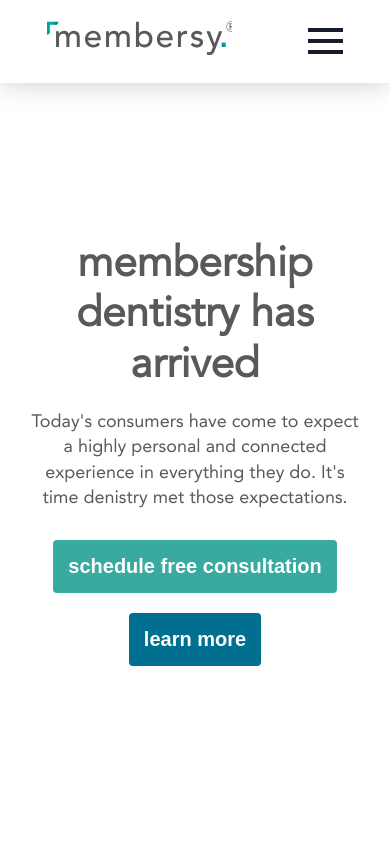
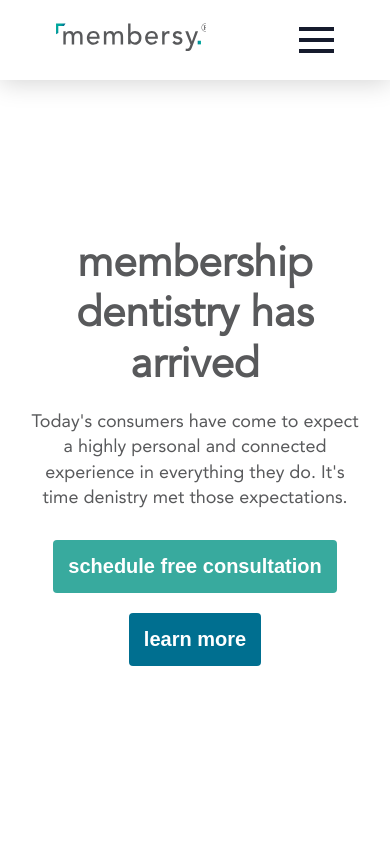
Before and after one commit to CodingGabe/membersy, a Gatsby site: page / in a window 390 px wide. Shown: the top 844 px of the page. Built offline with nearby package versions, Linux system fonts and the light colour scheme; Gatsby itself is replaced by a stand-in of ours.

Commit message:
bug fix with mobile nav and logo for mobile

```diff
--- a/src/components/CollapseMenu.js
+++ b/src/components/CollapseMenu.js
@@ -50,6 +50,7 @@ const CollapseWrapper = styled(animated.div)`
   top: 8.4rem;
   left: 0;
   right: 0;
+  z-index: 2;
 `;
 
 const NavLinks = styled.ul`
@@ -72,7 +73,8 @@ const NavLinks = styled.ul`
   }
   & a.membersy_btn {
     display: block;
-    max-width: 15rem;
+    width: 100%;
+    max-width: 20rem;
     text-align: center;
   }
 `;
--- a/src/components/Navbar.js
+++ b/src/components/Navbar.js
@@ -24,7 +24,7 @@ const Navbar = props => {
     <>
       <NavBar style={barAnimation}>
           <Link to="/" className="nav_link">
-            <img src={Logos} alt="Membersy Logo" width="185px" />
+            <img src={Logos} alt="Membersy Logo" />
           </Link>
           <NavLinks style={linkAnimation}>
             <Link to="/about/" className="nav_link">
--- a/src/styles/_nav.scss
+++ b/src/styles/_nav.scss
@@ -17,3 +17,13 @@ nav {
         }
     }
 }
+
+.nav_link {
+    img {
+        width: 100%;
+        max-width: 20rem;
+        @media (max-width: 60rem) {
+            max-width: 15rem;
+        }
+    }
+}
```
